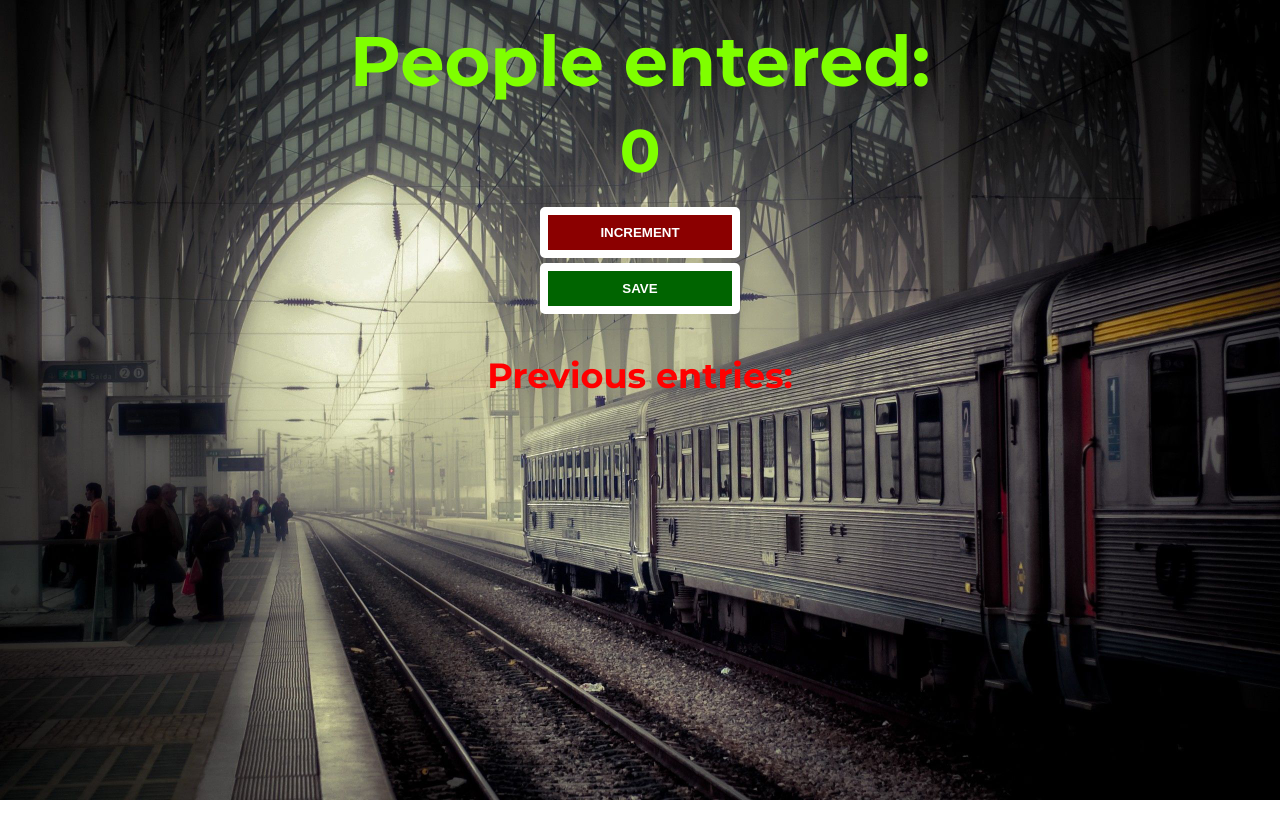
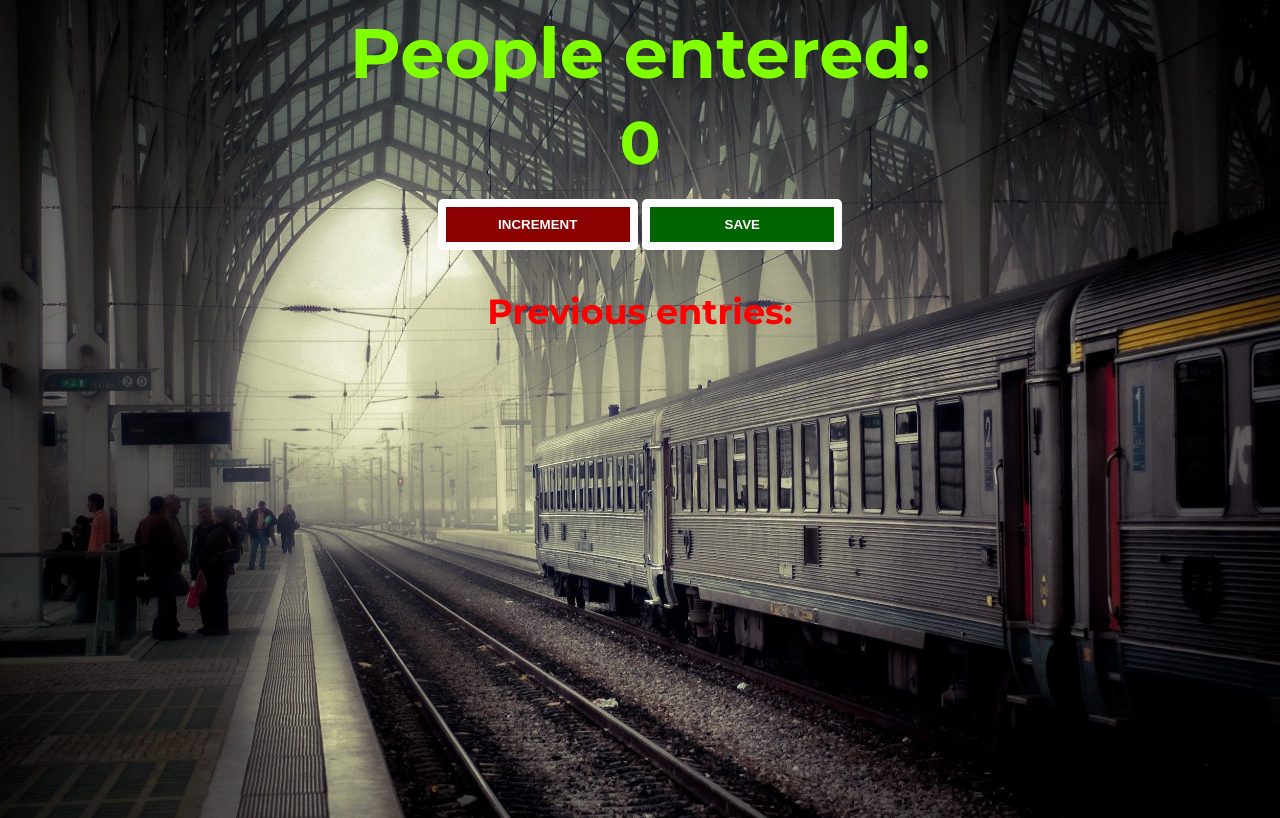
Before and after one commit to ananthusyam/passenger-counter, a plain HTML site: page index.html in a window 1280 px wide. Drawn offline with Linux system fonts and the light colour scheme.

Commit message:
almost done app

```diff
--- a/styles.css
+++ b/styles.css
@@ -5,18 +5,17 @@ body {
     font-weight: 700;
     text-align: center;
     color: chartreuse;
-    max-width: 1440px;
+    height: 100vh;
 }
 p {
     font-size: 35px;
     color: rgb(255, 0, 0);
 }
 .page {
-    display: flex;
-    flex-direction: column;
-    align-items: center;
+
     margin: auto;
-    width: 800px;
+    max-width: 80%;
+
 }
 
 h1 {
```
